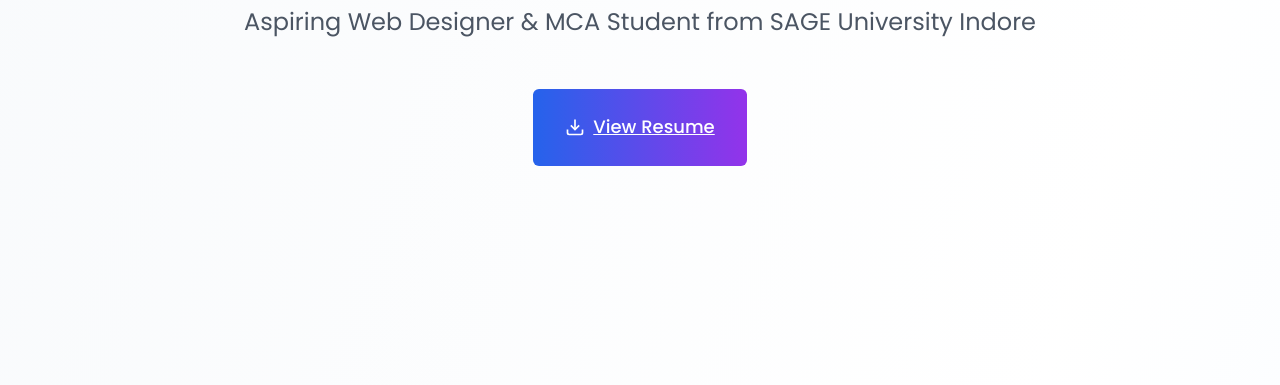
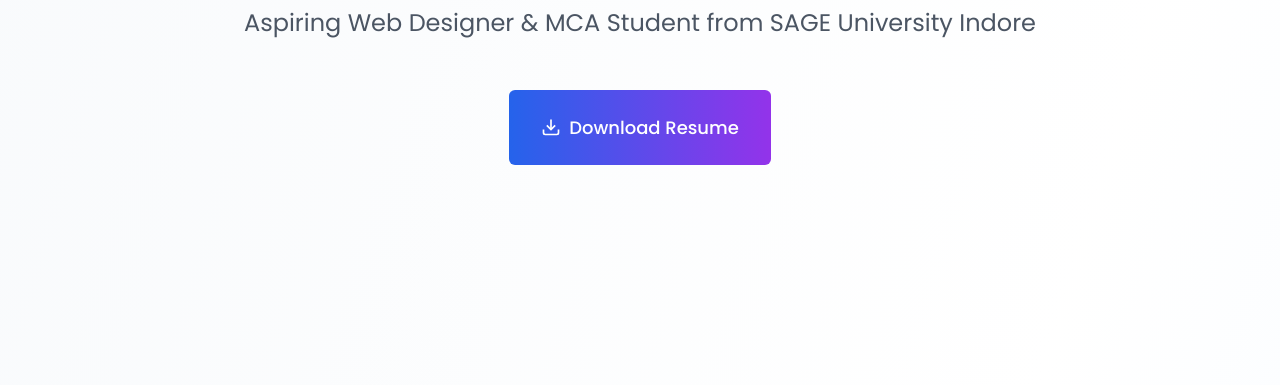
Before and after one commit to RohanNimanpure/My_Portfolio, a plain HTML site: page index.html in a window 1280 px wide. Shown: the part 415-800 px from the top of the page. Drawn offline with Linux system fonts and the light colour scheme.

Commit message:
Update index.html

```diff
--- a/index.html
+++ b/index.html
@@ -63,18 +63,14 @@
                         Aspiring Web Designer & MCA Student from SAGE University Indore
                     </p>
                     <div class="home-actions">
-                  <a href="#"
-                      class="btn-primary" target="_blank" rel="noopener noreferrer">
-                      <svg width="20" height="20" viewBox="0 0 24 24" fill="none" stroke="currentColor" stroke-width="2">
-                        <path d="M21 15v4a2 2 0 0 1-2 2H5a2 2 0 0 1-2-2v-4"></path>
-                        <polyline points="7 10 12 15 17 10"></polyline>
-                        <line x1="12" y1="15" x2="12" y2="3"></line>
-                      </svg>
-                      View Resume
-                  </a>
-
-
-
+                      <button class="btn-primary" id="downloadResumeBtn">
+                        <svg width="20" height="20" viewBox="0 0 24 24" fill="none" stroke="currentColor" stroke-width="2">
+                            <path d="M21 15v4a2 2 0 0 1-2 2H5a2 2 0 0 1-2-2v-4"></path>
+                            <polyline points="7 10 12 15 17 10"></polyline>
+                            <line x1="12" y1="15" x2="12" y2="3"></line>
+                        </svg>
+                        Download Resume
+                      </button>
                     </div>
                 </div>
             </div>
```
